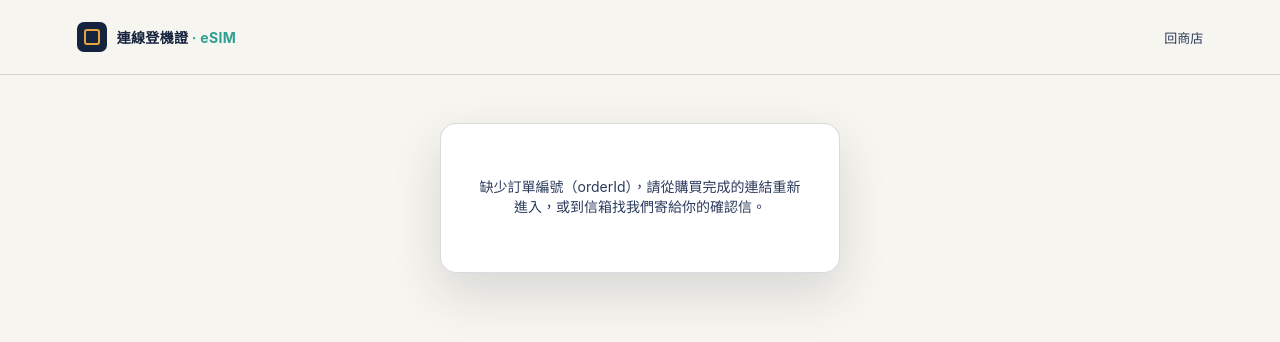
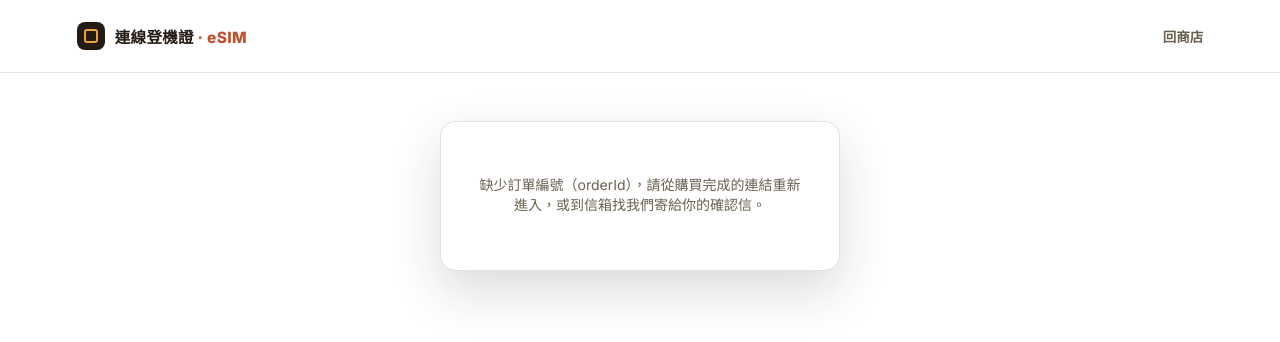
Before and after one commit to t1072959-ops/esim, a website: page public/order-status.html in a window 1280 px wide. Drawn offline with Linux system fonts and the light colour scheme.

Commit message:
Add files via upload

```diff
--- a/public/order-status.html
+++ b/public/order-status.html
@@ -4,20 +4,27 @@
 <meta charset="UTF-8">
 <meta name="viewport" content="width=device-width, initial-scale=1">
 <title>訂單狀態｜連線登機證 · eSIM</title>
+<link rel="preconnect" href="https://fonts.googleapis.com">
+<link rel="preconnect" href="https://fonts.gstatic.com" crossorigin>
+<link href="https://fonts.googleapis.com/css2?family=Inter:wght@400;500;600;700;800&family=Noto+Sans+TC:wght@400;500;600;700;800&family=JetBrains+Mono:wght@400;500;600&display=swap" rel="stylesheet">
 <script src="https://cdnjs.cloudflare.com/ajax/libs/qrcodejs/1.0.0/qrcode.min.js"></script>
 <style>
   :root{
-    --ink:#16233F;
-    --ink-soft:#2B3A5C;
-    --ink-faint:#8A93AC;
-    --paper:#F7F5EF;
-    --paper-dim:#EDE9DE;
+    --ink:#241C14;
+    --ink-soft:#69604F;
+    --ink-faint:#948A76;
+    --paper:#FFFFFF;
+    --paper-dim:#F5F4F1;
+    --accent:#C1502E;
+    --accent-deep:#9C3E22;
     --gold:#E8A33D;
     --teal:#2F9E8F;
     --teal-bg:#E4F3F0;
     --red:#C1502E;
     --red-bg:#FBEAE4;
-    --line: rgba(22,35,63,0.16);
+    --line: rgba(36,28,20,0.12);
+    --line-strong: rgba(36,28,20,0.24);
+    --sans: 'Inter', 'Noto Sans TC', -apple-system, 'PingFang TC', sans-serif;
     --mono: 'JetBrains Mono', 'SFMono-Regular', Consolas, monospace;
   }
   *{box-sizing:border-box;}
@@ -25,7 +32,7 @@
     margin:0;
     background:var(--paper);
     color:var(--ink);
-    font-family:'Inter',-apple-system,'Segoe UI','PingFang TC','Noto Sans TC',sans-serif;
+    font-family:var(--sans);
     -webkit-font-smoothing:antialiased;
   }
   a{ color:inherit; }
@@ -35,18 +42,18 @@
     border-bottom:1px solid var(--line);
   }
   .logo{ display:flex; align-items:center; gap:10px; text-decoration:none; }
-  .logo-mark{ width:30px; height:30px; border-radius:7px; background:var(--ink); position:relative; }
+  .logo-mark{ width:28px; height:28px; border-radius:8px; background:var(--ink); position:relative; }
   .logo-mark::after{ content:''; position:absolute; inset:7px; border:2px solid var(--gold); border-radius:3px; }
-  .logo-text{ font-weight:700; letter-spacing:0.02em; font-size:14px; color:var(--ink); }
-  .logo-text span{ color:var(--teal); }
-  header nav a{ color:var(--ink-soft); text-decoration:none; font-size:13px; font-weight:500; }
-  header nav a:hover{ color:var(--gold); }
+  .logo-text{ font-weight:800; letter-spacing:0.02em; font-size:15.5px; color:var(--ink); }
+  .logo-text span{ color:var(--accent); }
+  header nav a{ color:var(--ink-soft); text-decoration:none; font-size:13.5px; font-weight:600; }
+  header nav a:hover{ color:var(--accent); }
 
   main{ display:flex; justify-content:center; padding:48px 16px 80px; }
 
   .pass{
     width:100%; max-width:400px; background:#fff; border-radius:16px;
-    border:1px solid var(--line); box-shadow:0 20px 50px rgba(22,35,63,0.14);
+    border:1px solid var(--line); box-shadow:0 20px 50px rgba(36,28,20,0.16);
     overflow:hidden; animation:rise .45s cubic-bezier(.2,.7,.3,1) both;
   }
   @keyframes rise{ from{opacity:0; transform:translateY(14px);} to{opacity:1; transform:translateY(0);} }
@@ -112,7 +119,7 @@
 
   .tabs{ display:flex; gap:6px; background:var(--paper-dim); border-radius:10px; padding:4px; margin-bottom:14px; }
   .tab{ flex:1; text-align:center; padding:8px 0; font-size:13px; font-weight:600; border-radius:7px; cursor:pointer; color:var(--ink-soft); user-select:none; }
-  .tab.active{ background:#fff; color:var(--ink); box-shadow:0 1px 4px rgba(22,35,63,0.12); }
+  .tab.active{ background:#fff; color:var(--ink); box-shadow:0 1px 4px rgba(36,28,20,0.14); }
 
   .steps{ list-style:none; margin:0 0 16px; padding:0; counter-reset:step; }
   .steps li{ counter-increment:step; display:flex; gap:10px; align-items:flex-start; font-size:13.5px; line-height:1.6; color:var(--ink); padding:7px 0; }
```
